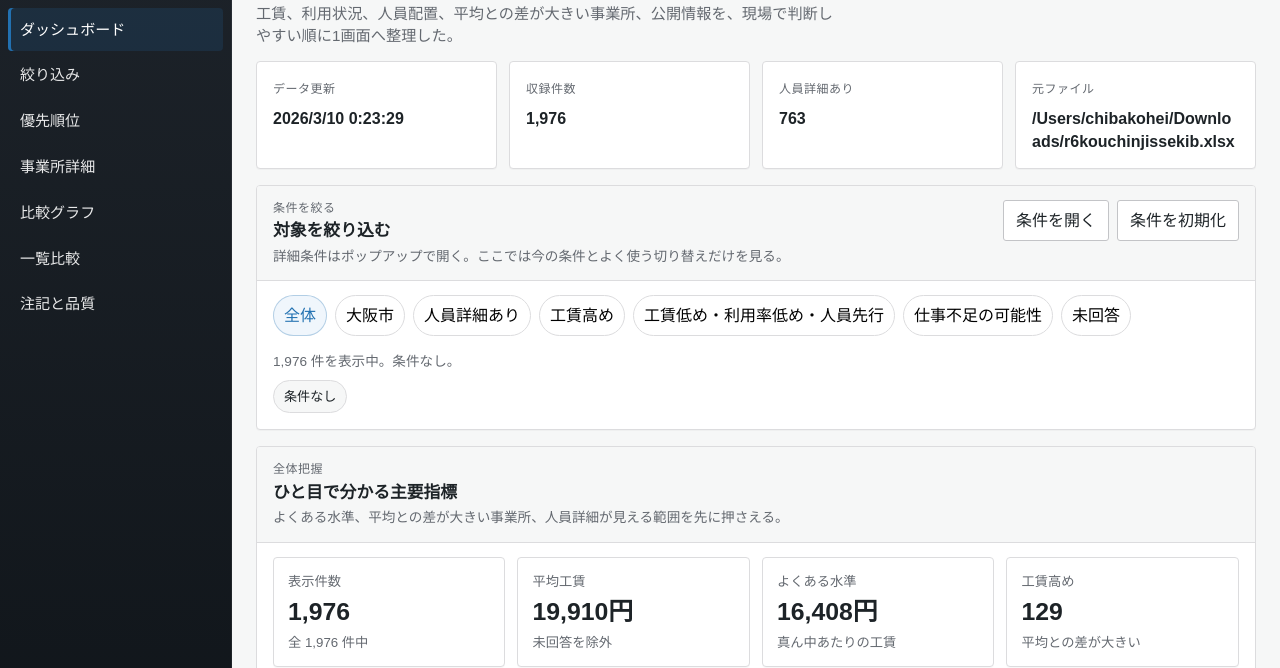
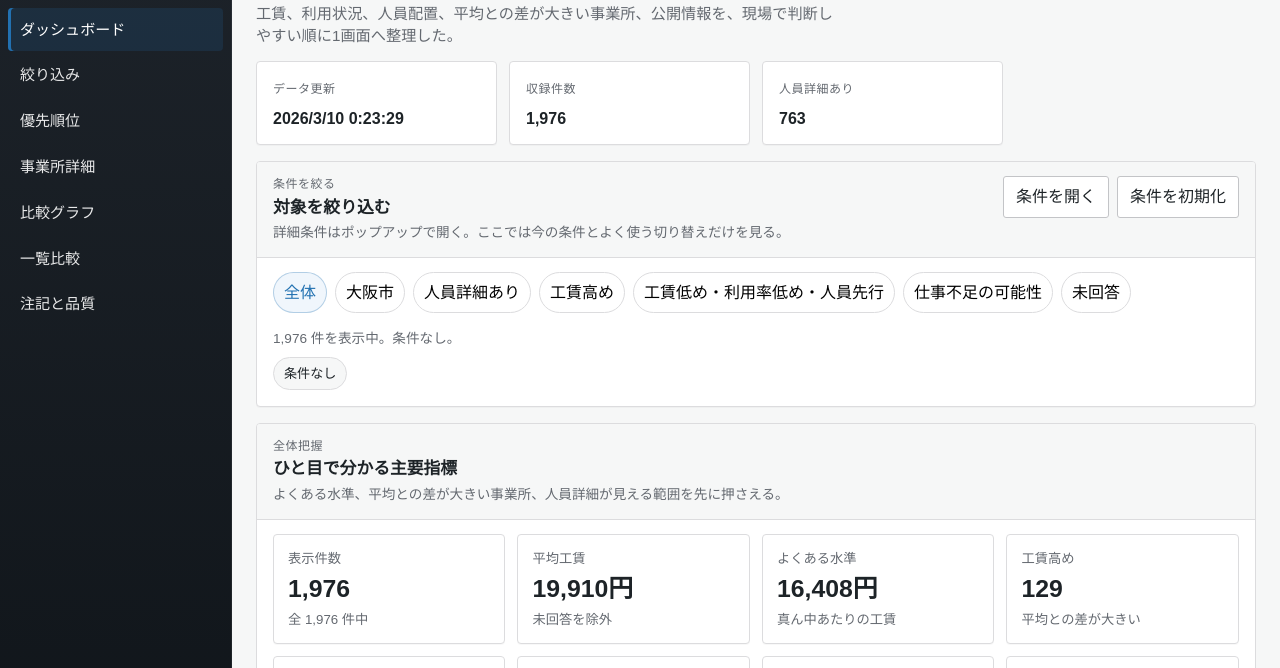
Before and after one commit to koheichiba0714-dev/codex, a plain HTML site: page apps/r6kouchin-dashboard/index.html in a window 1280 px wide. Shown: the part 84-752 px from the top of the page. Drawn offline with Linux system fonts and the light colour scheme.

Commit message:
Remove source workbook display

```diff
--- a/apps/r6kouchin-dashboard/app.js
+++ b/apps/r6kouchin-dashboard/app.js
@@ -705,7 +705,6 @@ function renderMeta(dashboard) {
   const updatedAt = meta.generated_at ? new Date(meta.generated_at) : null;
   document.getElementById("updatedAt").textContent =
     updatedAt && !Number.isNaN(updatedAt.valueOf()) ? updatedAt.toLocaleString("ja-JP") : "-";
-  document.getElementById("sourceWorkbook").textContent = meta.source_workbook ?? "-";
   document.getElementById("totalRecords").textContent = formatCount(meta.record_count ?? state.records.length);
   document.getElementById("wamMatchedCount").textContent = formatCount(matchSummary.matched_record_count ?? 0);
 }
--- a/apps/r6kouchin-dashboard/index.html
+++ b/apps/r6kouchin-dashboard/index.html
@@ -58,10 +58,6 @@
           <article class="meta-card">
             <span class="meta-label">人員詳細あり</span>
             <strong id="wamMatchedCount">-</strong>
-          </article>
-          <article class="meta-card meta-card-wide">
-            <span class="meta-label">元ファイル</span>
-            <strong id="sourceWorkbook">-</strong>
           </article>
         </section>
 
```
